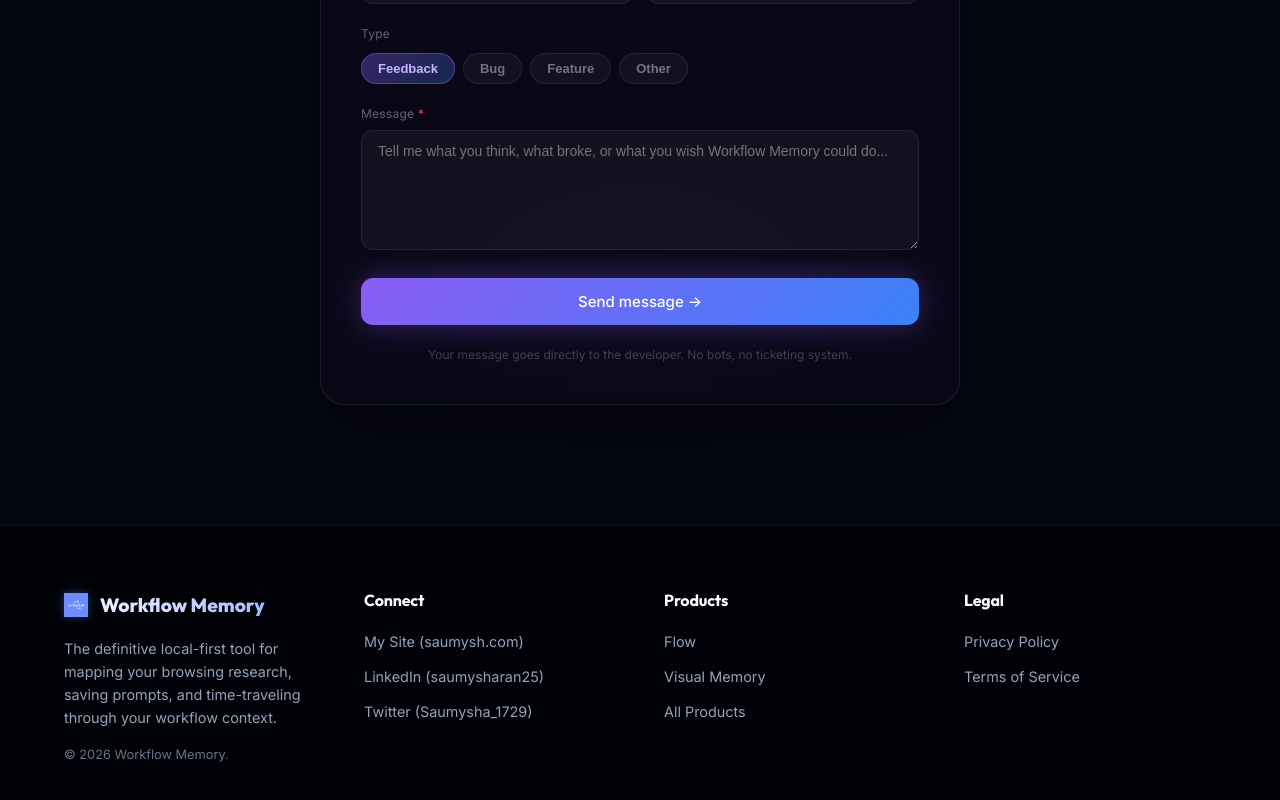
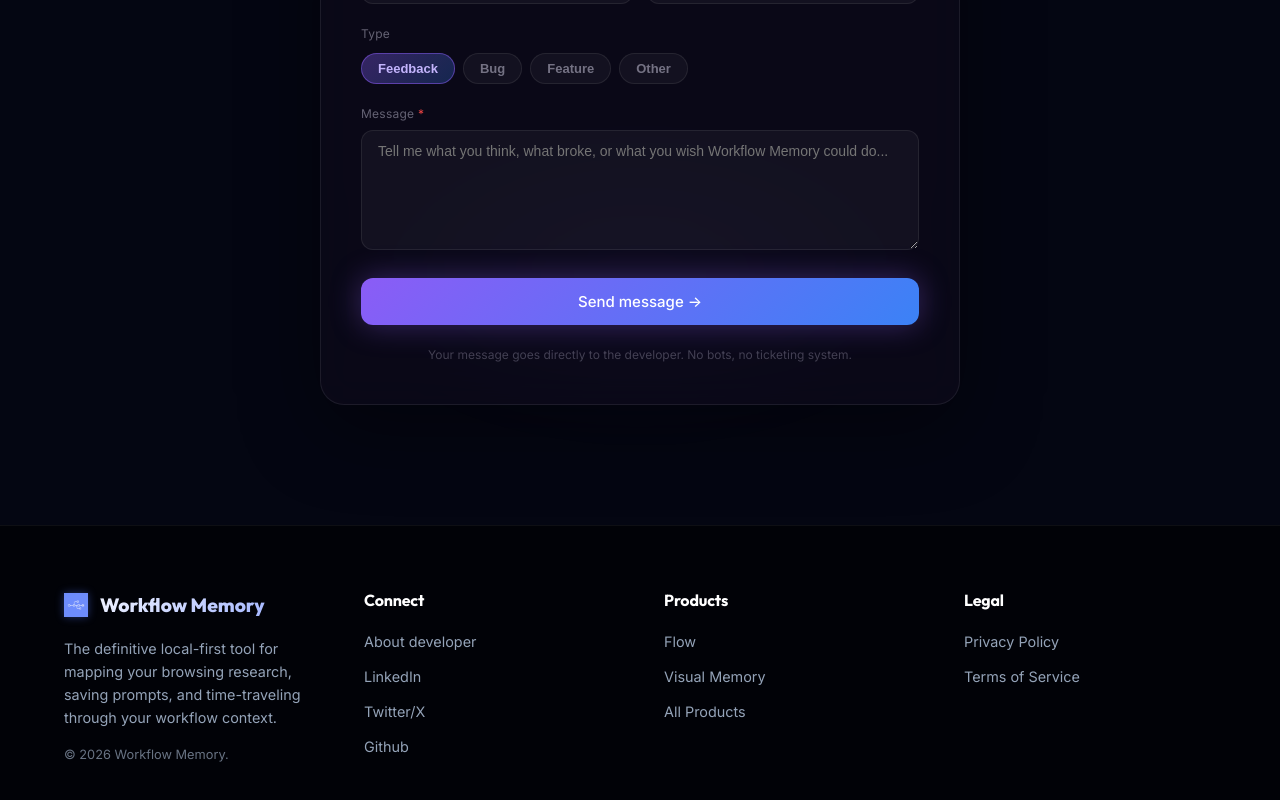
Before and after one commit to saumy-sh/workflow-memory-website, a React (Vite) app: page / in a window 1280 px wide. Shown: the part 7028-7828 px from the top of the page. Built offline with nearby package versions, Linux system fonts and the light colour scheme; no server answers.

Commit message:
cleaned links

```diff
--- a/src/App.tsx
+++ b/src/App.tsx
@@ -559,9 +559,10 @@
 
           <div style={{ display: 'flex', flexDirection: 'column', gap: '12px' }}>
             <h4 style={{ color: '#ffffff', fontSize: '1rem', fontWeight: 700, marginBottom: '8px' }}>Connect</h4>
-            <a href="https://saumysh.com" target="_blank" rel="noreferrer" style={{ color: 'var(--text-muted)', textDecoration: 'none', fontSize: '0.9rem', transition: 'color 0.2s' }}>My Site (saumysh.com)</a>
-            <a href="https://linkedin.com/in/saumysharan25" target="_blank" rel="noreferrer" style={{ color: 'var(--text-muted)', textDecoration: 'none', fontSize: '0.9rem', transition: 'color 0.2s' }}>LinkedIn (saumysharan25)</a>
-            <a href="https://twitter.com/Saumysha_1729" target="_blank" rel="noreferrer" style={{ color: 'var(--text-muted)', textDecoration: 'none', fontSize: '0.9rem', transition: 'color 0.2s' }}>Twitter (Saumysha_1729)</a>
+            <a href="https://saumysh.com" target="_blank" rel="noreferrer" style={{ color: 'var(--text-muted)', textDecoration: 'none', fontSize: '0.9rem', transition: 'color 0.2s' }}>About developer </a>
+            <a href="https://linkedin.com/in/saumysharan25" target="_blank" rel="noreferrer" style={{ color: 'var(--text-muted)', textDecoration: 'none', fontSize: '0.9rem', transition: 'color 0.2s' }}>LinkedIn </a>
+            <a href="https://twitter.com/Saumysha_1729" target="_blank" rel="noreferrer" style={{ color: 'var(--text-muted)', textDecoration: 'none', fontSize: '0.9rem', transition: 'color 0.2s' }}>Twitter/X </a>
+            <a href="https://github.com/saumy-sh" target="_blank" rel="noreferrer" style={{ color: 'var(--text-muted)', textDecoration: 'none', fontSize: '0.9rem', transition: 'color 0.2s' }}>Github </a>
           </div>
 
           <div style={{ display: 'flex', flexDirection: 'column', gap: '12px' }}>
```
